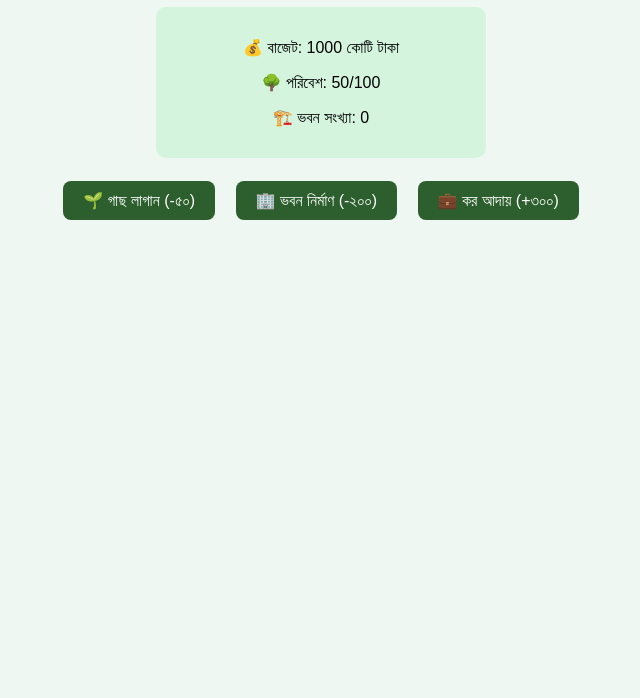
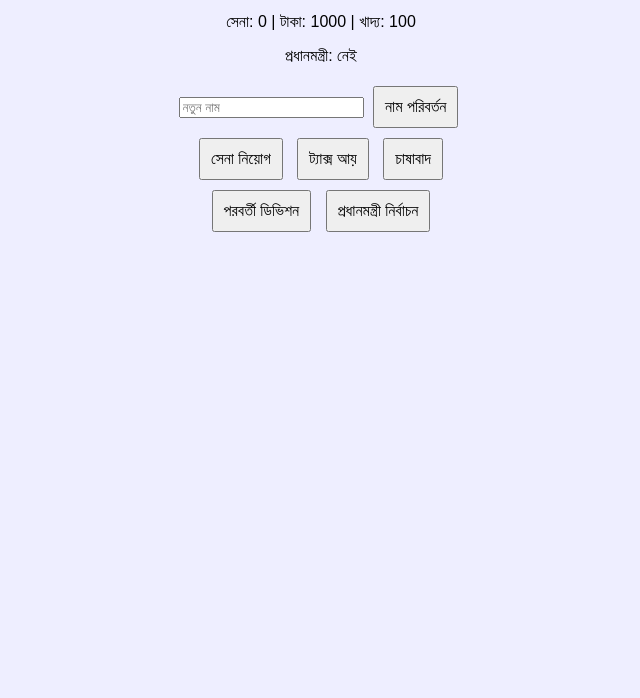
Before and after one commit to sazzadkst27/Bangladesh-game, a plain HTML site: page index.html in a window 1280 px wide. Shown: the part 102-800 px from the top of the page, without its empty margins (319-959 px from the left). Drawn offline with Linux system fonts and the light colour scheme.

Commit message:
Add files via upload

```diff
--- a/index.html
+++ b/index.html
@@ -1,117 +1,96 @@
 <!DOCTYPE html>
 <html lang="bn">
 <head>
-  <meta charset="UTF-8">
-  <title>আমার দেশ</title>
+  <meta charset="UTF-8" />
+  <meta name="viewport" content="width=device-width, initial-scale=1" />
+  <title>দেশ পরিচালনা গেম</title>
   <style>
-    body {
-      font-family: Arial, sans-serif;
-      background-color: #eef7f2;
-      padding: 20px;
-      text-align: center;
-    }
-
-    h1 {
-      color: #2c5f2d;
-    }
-
-    .stat {
-      background-color: #d4f4dd;
-      padding: 15px;
-      margin: 15px auto;
-      width: 300px;
-      border-radius: 10px;
-    }
-
-    button {
-      padding: 10px 20px;
-      margin: 8px;
-      font-size: 16px;
-      border: none;
-      border-radius: 8px;
-      background-color: #2c5f2d;
-      color: white;
-      cursor: pointer;
-    }
-
-    button:hover {
-      background-color: #4caf50;
-    }
-
-    #message {
-      margin-top: 20px;
-      font-weight: bold;
-      color: #333;
-    }
+    body { font-family: Arial; text-align: center; background: #eef; padding: 0; margin: 0; }
+    button { padding: 10px; margin: 5px; font-size: 16px; }
+    .stats { margin: 15px; }
   </style>
 </head>
 <body>
+  <h1>🇧🇩 দেশ পরিচালনা গেম 🇧🇩</h1>
 
-  <h1>🌍 আমার দেশ</h1>
-
-  <div class="stat">
-    <p>💰 বাজেট: <span id="budget">1000</span> কোটি টাকা</p>
-    <p>🌳 পরিবেশ: <span id="environment">50</span>/100</p>
-    <p>🏗️ ভবন সংখ্যা: <span id="buildings">0</span></p>
+  <div class="stats">
+    <p>ডিভিশন: <span id="divisionName">ঢাকা</span></p>
+    <p>সেনা: <span id="army">0</span> | টাকা: <span id="money">1000</span> | খাদ্য: <span id="food">100</span></p>
+    <p>প্রধানমন্ত্রী: <span id="pm">নেই</span></p>
   </div>
 
-  <div>
-    <button onclick="plantTree()">🌱 গাছ লাগান (-৫০)</button>
-    <button onclick="buildBuilding()">🏢 ভবন নির্মাণ (-২০০)</button>
-    <button onclick="collectTax()">💼 কর আদায় (+৩০০)</button>
-  </div>
-
-  <p id="message"></p>
+  <input type="text" id="divisionNameInput" placeholder="নতুন নাম" />
+  <button onclick="renameDivision()">নাম পরিবর্তন</button><br>
+  <button onclick="recruitArmy()">সেনা নিয়োগ</button>
+  <button onclick="earnMoney()">ট্যাক্স আয়</button>
+  <button onclick="farm()">চাষাবাদ</button><br>
+  <button onclick="nextDivision()">পরবর্তী ডিভিশন</button>
+  <button onclick="electPrimeMinister()">প্রধানমন্ত্রী নির্বাচন</button>
 
   <script>
-    let budget = 1000;
-    let environment = 50;
-    let buildings = 0;
+    let divisions = [
+      { name: "ঢাকা", army: 0, money: 1000, food: 100, mp: "" },
+      { name: "চট্টগ্রাম", army: 0, money: 1000, food: 100, mp: "" },
+      { name: "রাজশাহী", army: 0, money: 1000, food: 100, mp: "" },
+      { name: "খুলনা", army: 0, money: 1000, food: 100, mp: "" },
+      { name: "বরিশাল", army: 0, money: 1000, food: 100, mp: "" },
+      { name: "সিলেট", army: 0, money: 1000, food: 100, mp: "" },
+      { name: "রংপুর", army: 0, money: 1000, food: 100, mp: "" }
+    ];
+    let currentDivision = 0;
+    let primeMinister = "";
 
-    const budgetEl = document.getElementById("budget");
-    const environmentEl = document.getElementById("environment");
-    const buildingsEl = document.getElementById("buildings");
-    const messageEl = document.getElementById("message");
-
-    function updateUI() {
-      budgetEl.innerText = budget;
-      environmentEl.innerText = environment;
-      buildingsEl.innerText = buildings;
+    function updateDisplay() {
+      const d = divisions[currentDivision];
+      document.getElementById("divisionName").textContent = d.name;
+      document.getElementById("army").textContent = d.army;
+      document.getElementById("money").textContent = d.money;
+      document.getElementById("food").textContent = d.food;
+      document.getElementById("pm").textContent = primeMinister || "নেই";
     }
 
-    function plantTree() {
-      if (budget >= 50) {
-        budget -= 50;
-        environment += 5;
-        if (environment > 100) environment = 100;
-        messageEl.innerText = "🌳 আপনি গাছ লাগালেন!";
+    function recruitArmy() {
+      let d = divisions[currentDivision];
+      if (d.money >= 200 && d.food >= 20) {
+        d.army++;
+        d.money -= 200;
+        d.food -= 20;
+        updateDisplay();
       } else {
-        messageEl.innerText = "❌ পর্যাপ্ত বাজেট নেই!";
+        alert("টাকা বা খাদ্য নেই!");
       }
-      updateUI();
     }
 
-    function buildBuilding() {
-      if (budget >= 200) {
-        budget -= 200;
-        buildings += 1;
-        environment -= 3;
-        messageEl.innerText = "🏗️ ভবন নির্মাণ সম্পন্ন!";
-      } else {
-        messageEl.innerText = "❌ বাজেট যথেষ্ট নয়!";
-      }
-      updateUI();
+    function earnMoney() {
+      divisions[currentDivision].money += 150;
+      updateDisplay();
     }
 
-    function collectTax() {
-      budget += 300;
-      environment -= 2;
-      messageEl.innerText = "💼 আপনি কর আদায় করলেন।";
-      updateUI();
+    function farm() {
+      divisions[currentDivision].food += 30;
+      updateDisplay();
     }
 
-    updateUI();
+    function renameDivision() {
+      const newName = document.getElementById("divisionNameInput").value;
+      if (newName.trim() !== "") {
+        divisions[currentDivision].name = newName;
+        updateDisplay();
+      }
+    }
+
+    function nextDivision() {
+      currentDivision = (currentDivision + 1) % divisions.length;
+      updateDisplay();
+    }
+
+    function electPrimeMinister() {
+      primeMinister = divisions[currentDivision].name;
+      updateDisplay();
+      alert(primeMinister + " এখন প্রধানমন্ত্রী!");
+    }
+
+    updateDisplay();
   </script>
-
 </body>
 </html>
```
Also changed, not shown: service-worker.js (+6 -16 lines), manifest.json.
